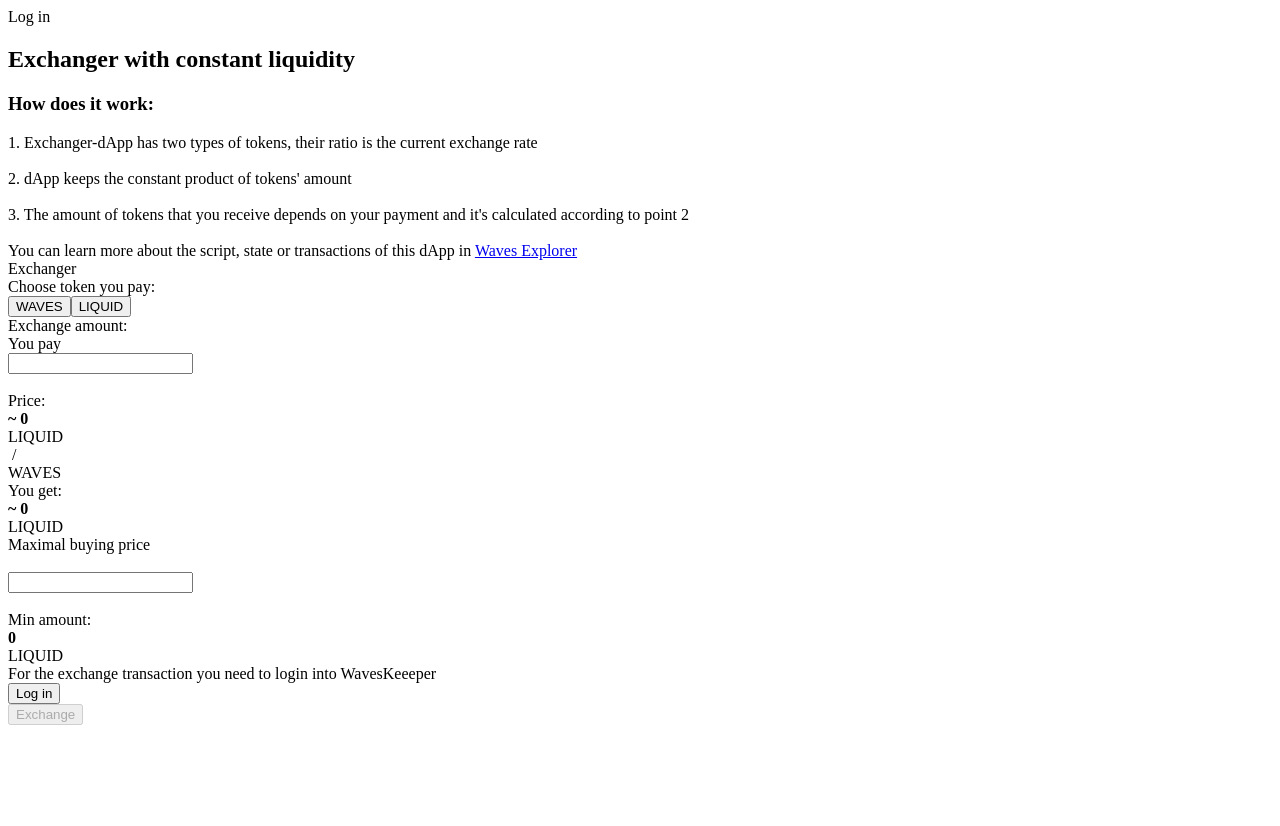
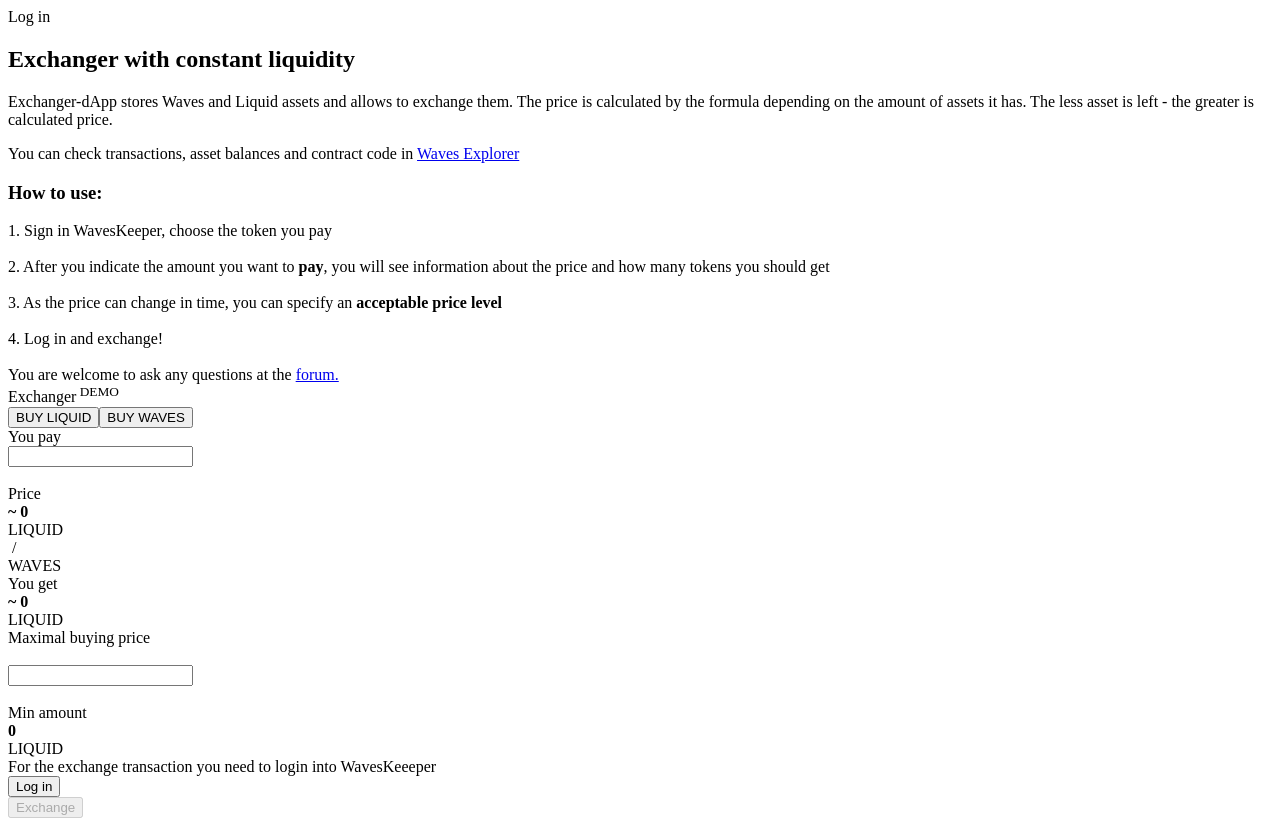
Before and after one commit to chlenc/Exchanger, a React app: page / in a window 1280 px wide. Before the commit the page ends 800 px from the top, so only its background shows below. Built offline with nearby package versions, Linux system fonts and the light colour scheme; no server answers.

Commit message:
after Kofman

```diff
--- a/src/components/Form/index.tsx
+++ b/src/components/Form/index.tsx
@@ -79,31 +79,29 @@
         return <div className={styles.root}>
 
             <div>
-                <div className={styles.header1Font}>Exchanger</div>
+                <div className={styles.header1Font}>Exchanger<sup> DEMO</sup></div>
                 <div className={styles.termInfField}>
-                    <div className={styles.header2Font}>Choose token you pay:</div>
+
 
                     <div className={styles.termInfField_buttonSet}>
                         <button
                             onClick={this.handleOnWavesToken}
                             className={isWavesToken ? styles.leftCheckbox_selected : styles.leftCheckbox}
                         >
-                            WAVES
+                            BUY LIQUID
                         </button>
 
                         <button
                             onClick={this.handleOffWavesToken}
                             className={isWavesToken ? styles.rightCheckbox : styles.rightCheckbox_selected}
                         >
-                            LIQUID
+                            BUY WAVES
                         </button>
                     </div>
                 </div>
                 <div className={styles.borderBottom}>
                     <div className={styles.calculateField_col}>
-                        <div className={styles.header2Font}>
-                            Exchange amount:
-                        </div>
+
                         <div className={styles.captionFont}>You pay</div>
                         <div className={styles.inputField}>
                             {isWavesToken ? <div className={styles.wavesIcn}/> : <div className={styles.btcIcn}/>}
@@ -116,7 +114,7 @@
                         </div>
                         <br/>
                         <div className={styles.rateField_row}>
-                            Price:
+                            Price
                             <div className={styles.rateFont}>
                                 <b className={styles.rateCount}>~&nbsp;{price}</b> &nbsp;
                                 <div className={styles.rateFont_btc}>LIQUID</div>
@@ -125,7 +123,7 @@
                             </div>
                         </div>
                         <div className={styles.rateField_row}>
-                            You get:
+                            You get
                             <div className={styles.rateFont}>
                                 <b className={styles.rateCount}>~&nbsp;{payment}</b> &nbsp;
                                 {isWavesToken ?
@@ -153,7 +151,7 @@
                 </div>
                 <br/>
                 <div className={styles.rateField_row}>
-                    Min amount:
+                    Min amount
                     <div className={styles.rateFont}>
                         <b className={styles.rateCount}>{floorPlus(minAmount, 8)}</b> &nbsp;
                         <div className={styles.rateFont_btc}>LIQUID</div>
--- a/src/components/Head/index.tsx
+++ b/src/components/Head/index.tsx
@@ -6,7 +6,7 @@
 import { inject, observer } from 'mobx-react';
 import Avatar from '@components/Avatar';
 import { DAPP_ADDRESS } from '@stores/DappStore';
-
+import gif from '../../assets/gif/GIF1.gif';
 
 interface IProps {
     accountStore?: AccountStore
@@ -37,15 +37,26 @@
                 <div className={styles.body}>
                     <div className={styles.info}>
                     <div className={styles.header_logoFont}><h2>Exchanger with constant liquidity</h2>
-                    <h3>How does it work:</h3>
+                    <div className={styles.gif}/>
 
-                    1. Exchanger-dApp has two types of tokens, their ratio is the current exchange rate<br /><br />
-                    2. dApp keeps the constant product of tokens' amount<br /><br />
-                    3. The amount of tokens that you receive depends on your payment and it's calculated according to point 2<br /><br />
+                    <p>Exchanger-dApp stores Waves and Liquid assets and allows to exchange them. The price is calculated by the formula depending on the amount of assets it has. The less asset is left - the greater is calculated price.</p>
 
-                    You can learn more about the script, state or transactions of this dApp in  <a> </a>
-                    <a className={styles.header_logoFont}
-                     href={`https://wavesexplorer.com/address/${DAPP_ADDRESS}`}>Waves Explorer</a></div>
+                    {/* <p>
+                        Currently account contains <b>${this.state.Liquid}</b> WAVES and <b><span /></b> LIQUID
+                    </p> */}
+                    You can check transactions, asset balances and contract code in <a className={styles.header_logoFont}
+                     href={`https://wavesexplorer.com/address/${DAPP_ADDRESS}`}>Waves Explorer</a>
+
+                    <h3>How to use:</h3>
+
+                    1. Sign in WavesKeeper, choose the token you pay<br /><br />
+                    2. After you indicate the amount you want to <b>pay</b>, you will see information about the price and how many tokens  you should get <br /><br />
+                    3. As the price can change in time, you can specify an <b>acceptable price level</b> <br /><br />
+                    4. Log in and exchange!<br /><br/>
+
+                    You are welcome to ask any questions at the <a> </a>
+                      <a className={styles.header_logoFont} href={`https://forum.wavesplatform.com/t/exchanger-with-constant-liquidity-demo/16029`}>forum.</a>
+                      </div>
 
                     </div>
                     <div className={styles.form}>
--- a/src/components/Head/styles.scss
+++ b/src/components/Head/styles.scss
@@ -49,7 +49,9 @@
   color: #263241;
   margin-right: 10px;
 }
-
+.gif {
+  background: url("../../assets/gif/GIF1.gif");
+}
 
 .header_avatar {
   border: solid 2px $white;
--- a/typings/globals.d.ts
+++ b/typings/globals.d.ts
@@ -1,2 +1,3 @@
 declare module '*.scss';
 declare module '*.svg';
+declare module '*.gif';
```
Also changed, not shown: src/assets/gif/GIF1.gif (added).
